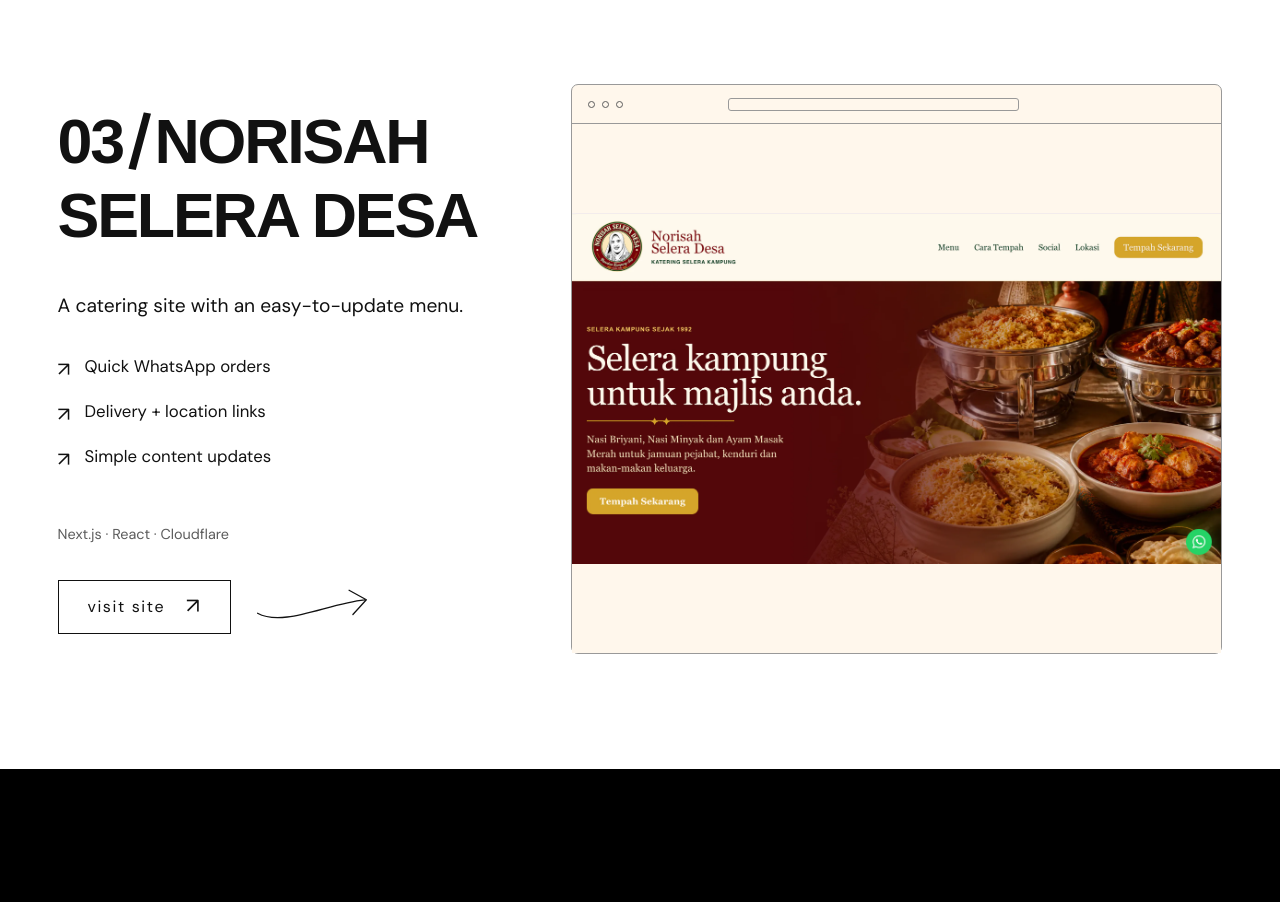
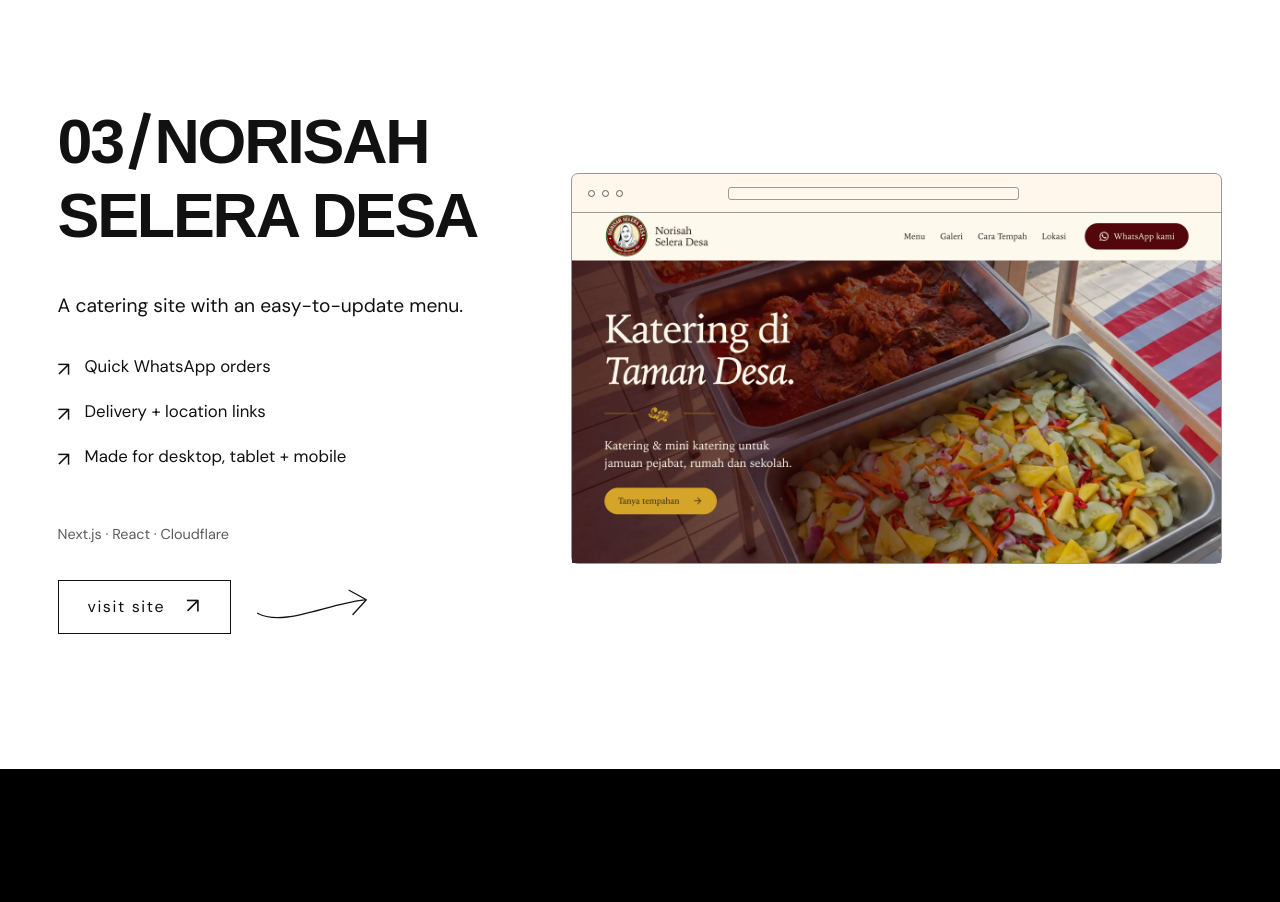
Before and after one commit to FaizHashimson/Digital-Portfolio, a Next.js app: page / in a window 1280 px wide. Shown: the part 4140-5042 px from the top of the page. Built offline with nearby package versions, Linux system fonts and the light colour scheme; a web font is replaced by a local one.

Commit message:
Refresh Norisah project screenshot and feature

```diff
--- a/src/app/globals.css
+++ b/src/app/globals.css
@@ -290,6 +290,9 @@ ul {
 .image-frame--project .image-area {
   aspect-ratio: 1.23;
   background: inherit;
+}
+.project-frame--norisah-selera.image-frame--project .image-area {
+  aspect-ratio: 2816 / 1516;
 }
 .image-area img {
   object-fit: contain;
--- a/src/lib/content.ts
+++ b/src/lib/content.ts
@@ -54,7 +54,7 @@ export const projects = [
     features: [
       "Quick WhatsApp orders",
       "Delivery + location links",
-      "Simple content updates",
+      "Made for desktop, tablet + mobile",
     ],
     tools: "Next.js · React · Cloudflare",
     href: "https://norisahseleradesa.pages.dev/",
```
Also changed, not shown: public/images/norisah-selera-desa.webp.
